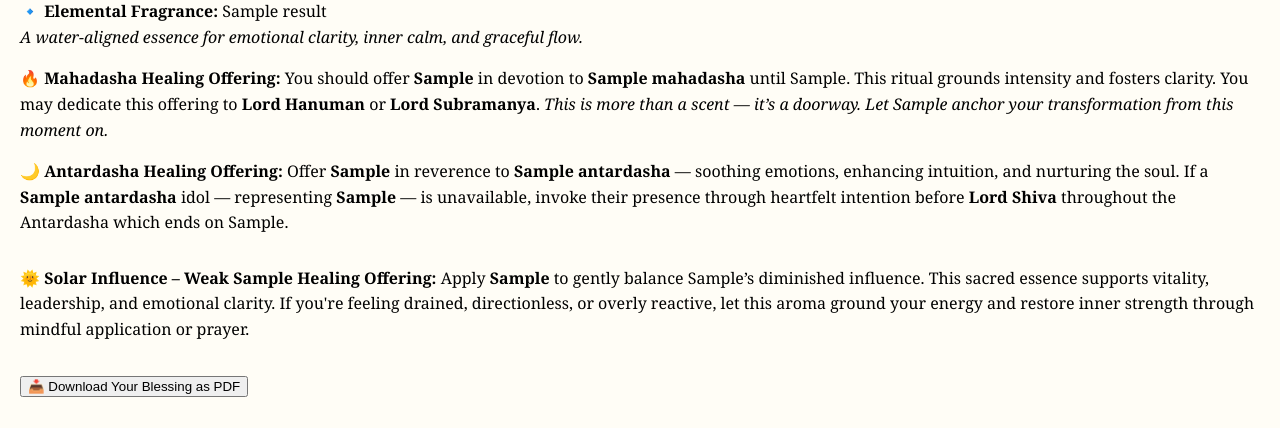
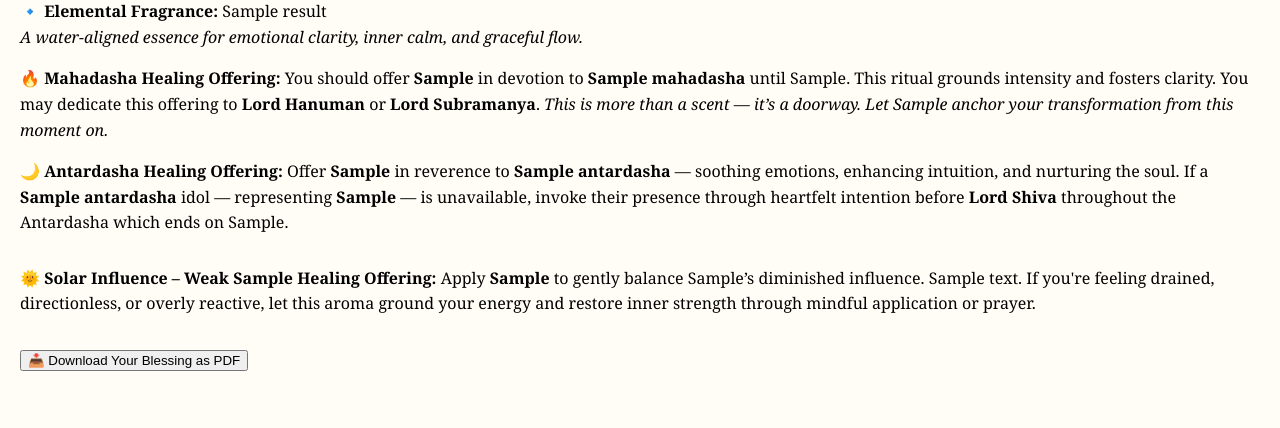
Before and after one commit to Atypunj/Ayourasky, a Flask app: template templates/blessings_result_final.html in a window 1280 px wide. Shown: the part 568-996 px from the top of the page. After the commit the page ends 939 px from the top, so only its background shows below. Run offline with Flask 3, Linux system fonts and the light colour scheme; the template is opened without the code that fills it: most values are stand-ins (such as "Sample title", 1, 10 or a date in 2020).

Commit message:
Update blessings_result_final.html

```diff
--- a/templates/blessings_result_final.html
+++ b/templates/blessings_result_final.html
@@ -77,7 +77,7 @@
     <p><strong>🌞 Solar Influence – Weak {{ result.weak_planet }}</strong> <strong>Healing Offering:</strong> Apply <strong>
       {{ result.weak_fragrance.split('(')[1].rstrip(')') if '(' in result.weak_fragrance else result.weak_fragrance }}</strong>
       to gently balance {{ result.weak_planet }}’s diminished influence.
-      This sacred essence supports vitality, leadership, and emotional clarity.
+      {{ result.weak_healing_message }}
       If you're feeling drained, directionless, or overly reactive, let this aroma ground your energy and restore inner strength through mindful application or prayer.</p>
   {% else %}
     <p><em>No weak planet fragrance guidance available at the moment.</em></p>
```
